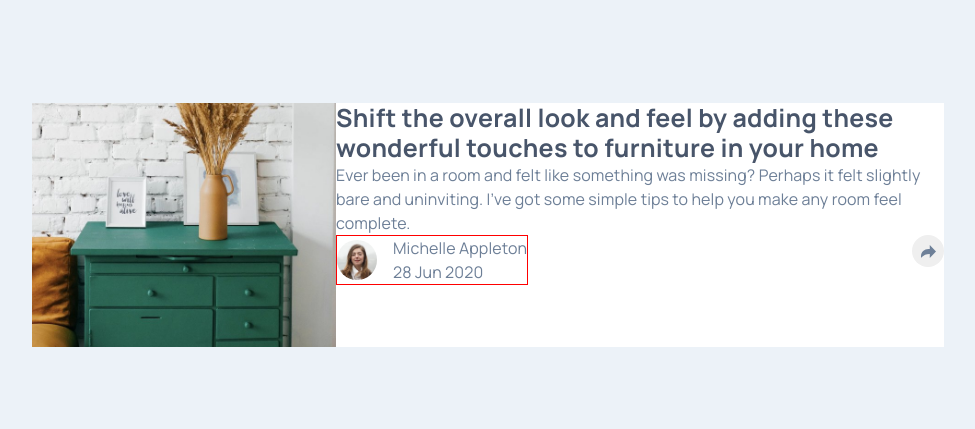
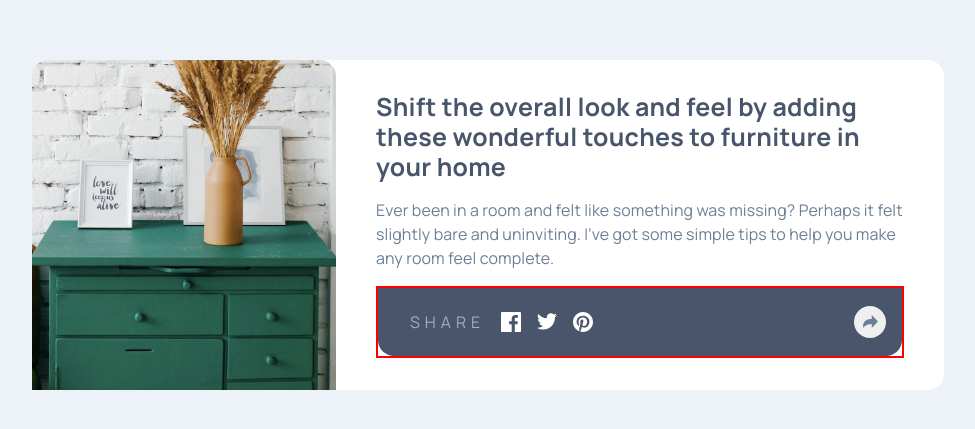
Before and after one commit to jl-stephenson/fementor_article_preview_component, a plain HTML site: page index.html in a window 1280 px wide. Shown: the part 175-604 px from the top of the page, without its empty margins (152-1127 px from the left). Drawn offline with Linux system fonts and the light colour scheme.

Commit message:
Updated styles

```diff
--- a/index.html
+++ b/index.html
@@ -19,6 +19,7 @@
       rel="stylesheet"
     />
     <link rel="stylesheet" href="style.css" />
+    <script defer src="index.js"></script>
   </head>
   <body>
     <main class="wrapper">
@@ -26,11 +27,12 @@
       <article class="article-card" aria-labelledby="title">
         <div>
           <img
+            class="article-card__img"
             src="images/drawers.jpg"
             alt="A set of green drawers against a white brick wall"
           />
         </div>
-        <div class="article-card__text">
+        <div class="article-card__text | flow">
           <h2 id="title">
             Shift the overall look and feel by adding these wonderful touches to
             furniture in your home
@@ -40,7 +42,7 @@
             felt slightly bare and uninviting. I’ve got some simple tips to help
             you make any room feel complete.
           </p>
-          <div class="flex">
+          <div class="article-card__footer">
             <div class="article-card__profile">
               <div>
                 <img
@@ -50,13 +52,13 @@
                 />
               </div>
               <div>
-                <p>Michelle Appleton</p>
-                <p>28 Jun 2020</p>
+                <p class="bold-text text-clr-800">Michelle Appleton</p>
+                <p class="text-clr-400">28 Jun 2020</p>
               </div>
             </div>
             <div class="article-card__socials">
-              <p>Share</p>
-              <ul>
+              <p class="uppercase letter-spacing-3 text-clr-400 margin-right">Share</p>
+              <ul class="article-card__socials-list">
                 <li>
                   <a href="#"
                     ><span class="visually-hidden">Facebook</span
@@ -77,7 +79,7 @@
                 </li>
               </ul>
             </div>
-            <button class="article-card__button">
+            <button class="article-card__button | margin-right">
               <span class="visually-hidden">Share</span>
               <img src="images/icon-share.svg" alt="" />
             </button>
--- a/style.css
+++ b/style.css
@@ -27,6 +27,7 @@
   /* letter-spacing */
   --letter-spacing-1: 0.12px;
   --letter-spacing-2: 0.25px;
+  --letter-spacing-3: 5px;
 }
 
 /* ----------------- */
@@ -51,6 +52,7 @@ body {
   letter-spacing: var(--letter-spacing-1);
   background-color: var(--clr-neutral-200);
   min-height: 100vh;
+  padding-inline: 1.5rem;
   display: grid;
   place-items: center;
   -webkit-font-smoothing: antialiased;
@@ -106,10 +108,15 @@ h6 {
 .flex {
   display: flex;
   justify-content: space-between;
+  align-items: center;
 }
 
 .wrapper {
   max-width: 57rem;
+}
+
+.flow > * + * {
+  margin-top: 1rem;
 }
 
 /* ----------------- */
@@ -128,6 +135,30 @@ h6 {
   white-space: nowrap;
 }
 
+.bold-text {
+  font-weight: var(--fw-bold);
+}
+
+.text-clr-800 {
+  color: var(--clr-neutral-800);
+}
+
+.text-clr-400 {
+  color: var(--clr-neutral-400);
+}
+
+.uppercase {
+  text-transform: uppercase;
+}
+
+.letter-spacing-3 {
+  letter-spacing: var(--letter-spacing-3);
+}
+
+.margin-right {
+  margin-right: var(--gutter, 1rem);
+}
+
 /* ----------------- */
 /* Blocks            */
 /* ----------------- */
@@ -135,6 +166,7 @@ h6 {
 .article-card {
   background-color: var(--clr-neutral-100);
   display: grid;
+  border-radius: 1rem;
 }
 
 @media (min-width: 45rem) {
@@ -143,14 +175,41 @@ h6 {
   }
 }
 
+.article-card__img {
+  height: 100%;
+  object-fit: cover;
+  border-radius: 1rem 1rem 0 0;
+}
+
+.article-card__text {
+  padding: 2rem 2.5rem;
+}
+
+.article-card__footer {
+  display: grid;
+  grid-template-columns: 1fr 1fr;
+  border: 2px solid red;
+  /* padding: 1.375rem 2rem; */
+}
+
 .article-card__socials {
+  grid-column: 1 / 3;
+  grid-row: 1 / 2;
   background-color: var(--clr-neutral-800);
-  display: none;
+  display: flex;
+  align-items: center;
+  padding: 1.375rem 2rem;
+  border-radius: 0 0 1rem 1rem;
+}
+
+.article-card__socials-list {
+  display: flex;
+  align-items: center;
+  gap: 1rem;
 }
 
 .article-card__profile {
-  border: 1px solid red;
-  display: flex;
+  display: none;
   align-items: center;
   gap: 1rem;
 }
@@ -162,6 +221,11 @@ h6 {
 }
 
 .article-card__button {
+  grid-column: 2 / 3;
+  grid-row: 1 / 2;
+  align-self: center;
+  justify-self: end;
+  margin-right: 1rem;
   border: 0;
   border-radius: 50%;
   height: 2rem;
```
Also changed, not shown: index.js (added).
